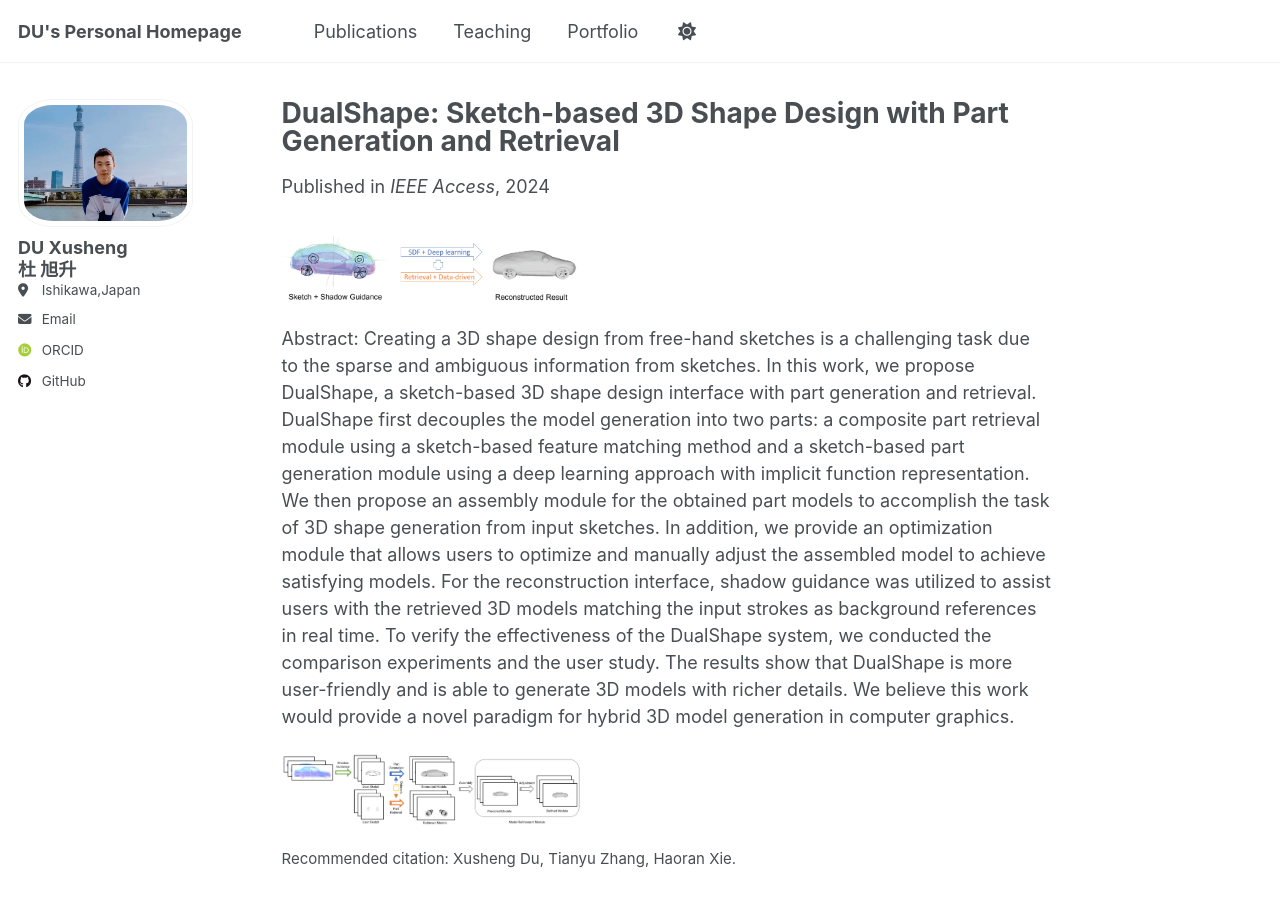
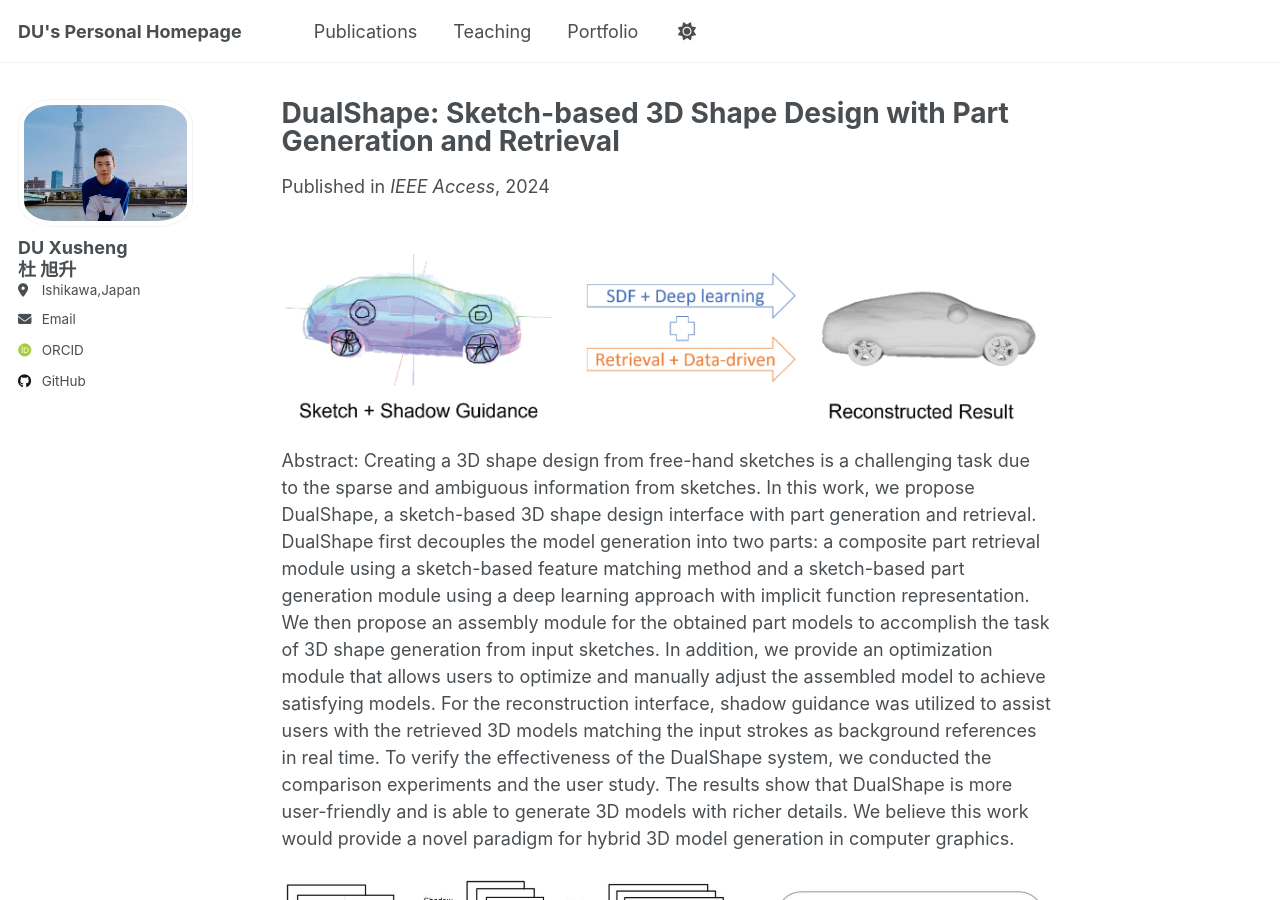
Before and after one commit to ToKyokushou/ToKyokushou.github.io, a Jekyll site: the page built from _publications/2024-03-dualshape.md, in a window 1280 px wide and 900 px high. Built offline with Jekyll 4.4.1, drawn with Linux system fonts in a browser that asks for light colours; some web fonts are replaced.

Commit message:
Update 2024-03-dualshape.md

```diff
--- a/_publications/2024-03-dualshape.md
+++ b/_publications/2024-03-dualshape.md
@@ -11,9 +11,9 @@
 citation: Xusheng Du, Tianyu Zhang, Haoran Xie.
 ---
 
-<img src="/images/dualshape-1.png" alt="" style="width:300px;" />
+<img src="/images/dualshape-1.png" alt="" style="width:100%;" />
 
 Abstract:
 Creating a 3D shape design from free-hand sketches is a challenging task due to the sparse and ambiguous information from sketches. In this work, we propose DualShape, a sketch-based 3D shape design interface with part generation and retrieval. DualShape first decouples the model generation into two parts: a composite part retrieval module using a sketch-based feature matching method and a sketch-based part generation module using a deep learning approach with implicit function representation. We then propose an assembly module for the obtained part models to accomplish the task of 3D shape generation from input sketches. In addition, we provide an optimization module that allows users to optimize and manually adjust the assembled model to achieve satisfying models. For the reconstruction interface, shadow guidance was utilized to assist users with the retrieved 3D models matching the input strokes as background references in real time. To verify the effectiveness of the DualShape system, we conducted the comparison experiments and the user study. The results show that DualShape is more user-friendly and is able to generate 3D models with richer details. We believe this work would provide a novel paradigm for hybrid 3D model generation in computer graphics.
 
-<img src="/images/dualshape-3.png" alt="" style="width:300px;" />
+<img src="/images/dualshape-3.png" alt="" style="width:100%;" />
```
